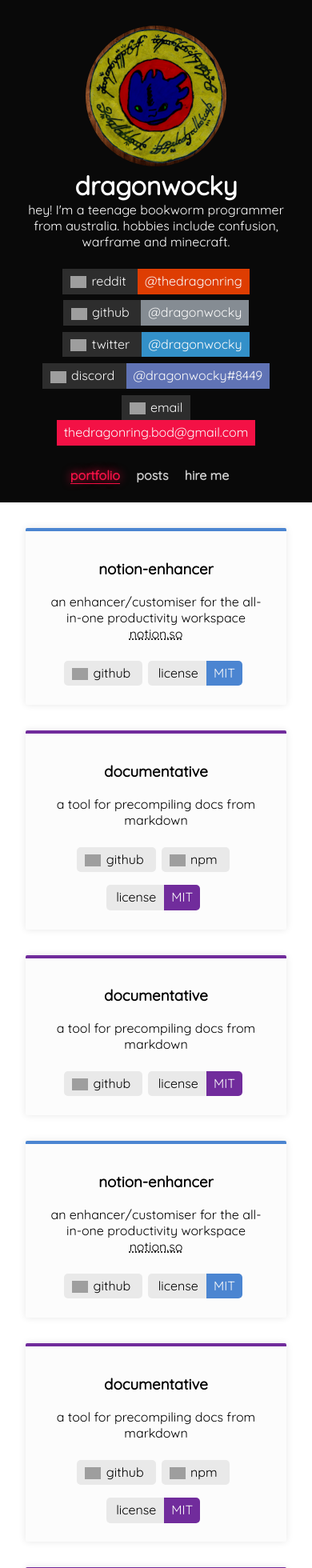
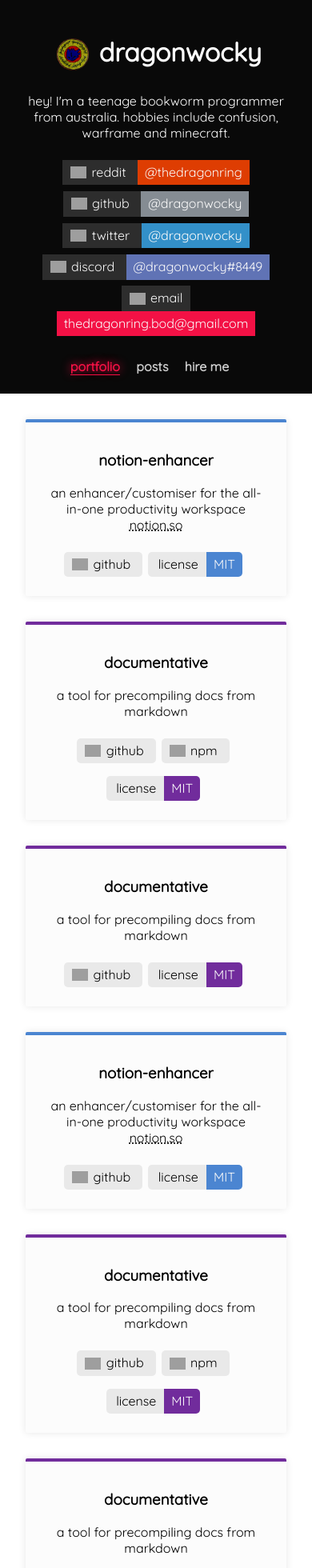
Before and after one commit to dragonwocky/dragonwocky.github.io, a PHP site: page /wip/index.html in a window 390 px wide. Shown: the top 1960 px of the page at 80% size. Run offline with PHP 8.4, Linux system fonts and the light colour scheme; grey boxes are pictures that could not be loaded.

Commit message:
shrink avatar on mobile

```diff
--- a/wip/index.html
+++ b/wip/index.html
@@ -27,14 +27,11 @@
 
   <body>
     <aside class="bio">
-      <div>
-        <img src="avatar.jpg" />
-        <h1>dragonwocky</h1>
-        <h2>
-          hey! I'm a teenage bookworm programmer from australia. hobbies include
-          confusion, warframe and minecraft.
-        </h2>
-      </div>
+      <h1><img src="avatar.jpg" />dragonwocky</h1>
+      <h2>
+        hey! I'm a teenage bookworm programmer from australia. hobbies include
+        confusion, warframe and minecraft.
+      </h2>
       <ul class="contact">
 
       <li class="badge" style="--badge: #de3d02">
--- a/wip/styles.css
+++ b/wip/styles.css
@@ -118,6 +118,7 @@ h2 {
   margin: 0 0.4em 0 0.25em;
   display: inline-block;
   vertical-align: middle;
+  margin-bottom: 2.5px;
 }
 .badge svg:empty {
   max-width: 0.4em;
@@ -168,8 +169,8 @@ aside {
   background: var(--sidebar);
   color: #fff;
 }
-aside div img {
-  width: 11em;
+aside h1 img {
+  width: 11rem;
   border-radius: 50%;
 }
 aside ul,
@@ -324,6 +325,20 @@ footer a {
   aside {
     padding-bottom: 1.5em;
   }
+  aside h1 {
+    margin-bottom: 0.5em;
+    line-height: calc(1.65em + 5px);
+    vertical-align: middle;
+    padding: 5px 0;
+  }
+  aside h1 img {
+    width: 1.25em;
+    height: 1.25em;
+    margin: 0 0.4em 0 0.25em;
+    display: inline-block;
+    vertical-align: middle;
+    margin-bottom: 2.5px;
+  }
   nav .active {
     border-bottom: 1px solid var(--link);
   }
```
Also changed, not shown: wip/template.html (+5 -8 lines).
